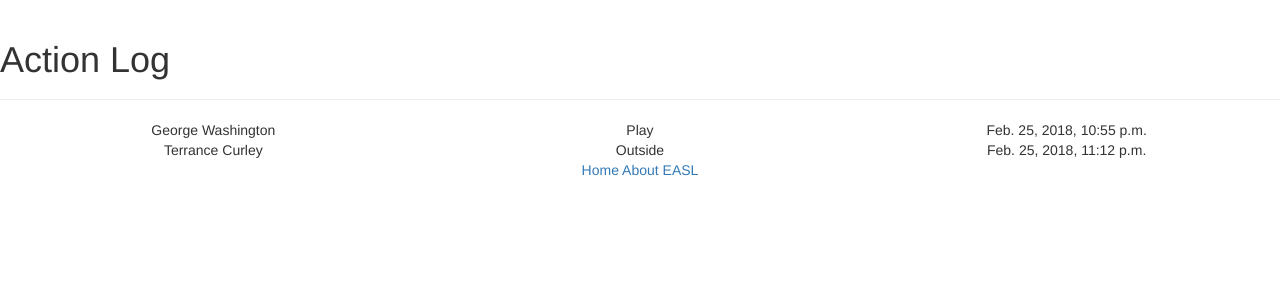
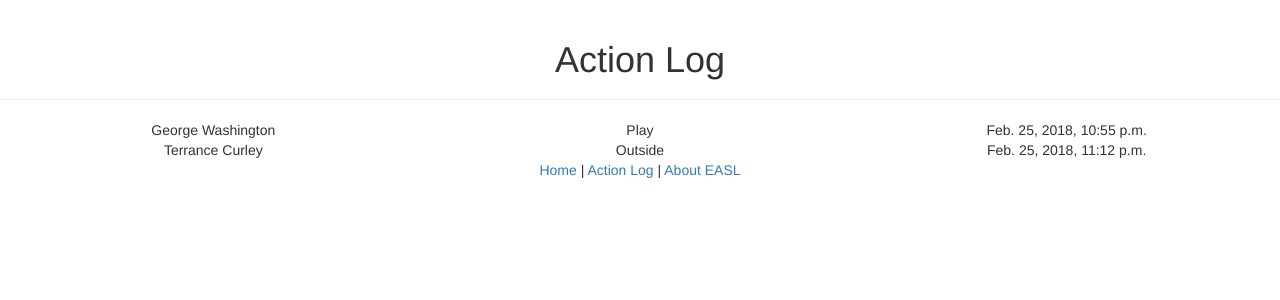
Before and after one commit to curleyt1/EASL, a Django app: page /actions/ in a window 1280 px wide. Shown: the top 300 px of the page. Run offline with Django 3.2, Linux system fonts and the light colour scheme; data comes from the database, SQL or seed files in the repository; some libraries are stand-ins or nearby versions.

Commit message:
Centered headings. Link to action log on pages.

```diff
--- a/easl/webApp/templates/action_log.html
+++ b/easl/webApp/templates/action_log.html
@@ -2,7 +2,7 @@
 {% block content %}
 
 <div class="page-header">
-  <h1>Action Log</h1>
+  <h1 class="text-center"> Action Log </h1>
 </div>
 
 {% for action in actions %}
--- a/easl/webApp/templates/base.html
+++ b/easl/webApp/templates/base.html
@@ -19,6 +19,9 @@
     <div class="footer">
       <div class="text-center">
         <a href="{% url 'home' %}">Home</a>
+        |
+        <a href="{% url 'action_log' %}">Action Log</a>
+        |
         <a href="/about/">About EASL</a>
       </div>
     </div>
--- a/easl/webApp/templates/home.html
+++ b/easl/webApp/templates/home.html
@@ -2,7 +2,7 @@
 {% block content %}
 
 <div class="page-header">
-  <h1>Directory</h1>
+  <h1 class="text-center"> Directory </h1>
 </div>
 
 {% for student in students %}
--- a/easl/webApp/templates/student_detail.html
+++ b/easl/webApp/templates/student_detail.html
@@ -32,7 +32,7 @@
     }
 </script>
 <div class="page-header">
-  <h3>
+  <h3 class="text-center">
     {{ student.first_name|capfirst }} {{ student.last_name|capfirst }}
     <small>{{ student.age }} years old</small>
     <small>{{ student.gender }}</small>
```
